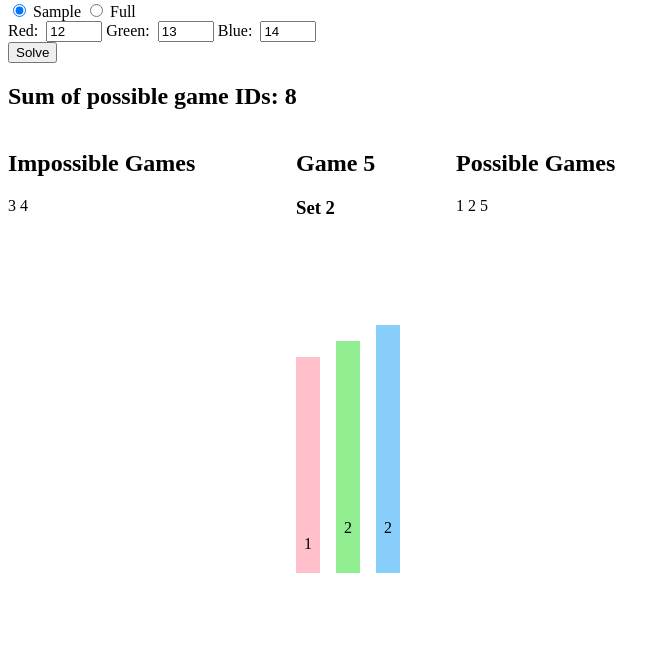
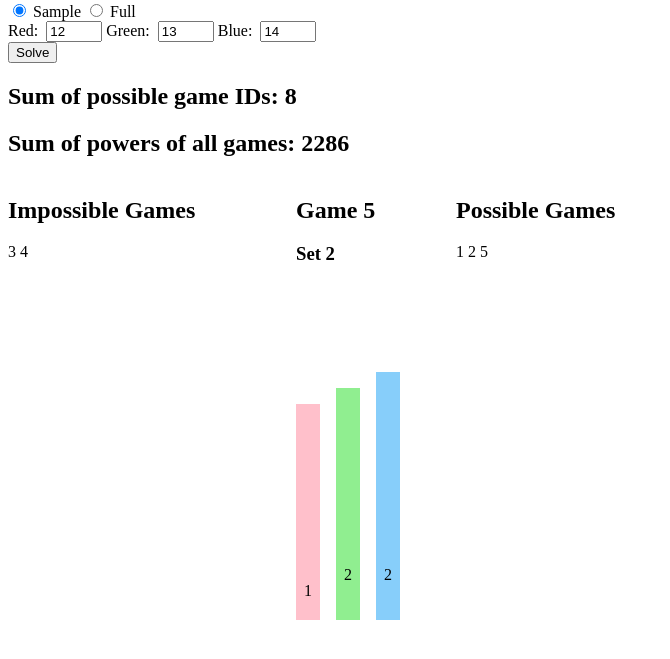
Before and after one commit to MilesEvenson/advent-of-code, a plain HTML site: page 2023/day_02/index.html in a window 1280 px wide. Both pictures are taken after a click on the button "Solve". Shown: the part 79-738 px from the top of the page, without its empty margins (0-670 px from the left). Drawn offline with Linux system fonts and the light colour scheme.

Commit message:
[2023] - Day 2.2 - solution

```diff
--- a/2023/day_02/index.html
+++ b/2023/day_02/index.html
@@ -97,6 +97,12 @@ What are we illustrating here?
       - animate possible
 
 
+Part 2
+-------
+For each game, capture the max count for each color across all sets.
+Not feeling inspired to visualize per-game power.
+I'll just add another H2 with the part2 answer.
+
 -->
 
 <div id="container">
@@ -167,6 +173,7 @@ What are we illustrating here?
   </div>
 
   <h2 class="answer-part1"></h2>
+  <h2 class="answer-part2"></h2>
 
   <div class="solution">
     <div class="game-list">
@@ -196,19 +203,20 @@ What are we illustrating here?
 <script src="data.js" type="text/javascript"></script>
 <script src="sample.js" type="text/javascript"></script>
 
+
 <script type="text/javascript">
 
 async function sleep(ms) {
   return new Promise(resolve => setTimeout(resolve, ms));
 }
 
-function resetPart1() {
+function reset() {
   // TODO: reset counts
   document.querySelector('#container .impossible').replaceChildren();
   document.querySelector('#container .possible').replaceChildren();
 }
 
-async function solvePart1() {
+async function solveWholeDay() {
   const dataSource = document.querySelector('#container [name="data-source"]:checked').value;
   const allGames = dataSource === 'sample'
     ? getSampleData()
@@ -218,9 +226,15 @@ async function solvePart1() {
   const maxGreen = parseInt(document.querySelector('#part1-color-green').value, 10);
   const maxBlue = parseInt(document.querySelector('#part1-color-blue').value, 10);
 
+  const powerPerGame = [];
+
   let gameId = 1;
   let setId = 1;
   for (const game of allGames) {
+    let powerRed = 0;
+    let powerGreen = 0;
+    let powerBlue = 0;
+
     setId = 1;
     let withinLimits = true;
     for (const pull of game) {
@@ -231,6 +245,10 @@ async function solvePart1() {
       const countRed = pull.red ?? 0;
       const countGreen = pull.green ?? 0;
       const countBlue = pull.blue ?? 0;
+
+      powerRed = Math.max(powerRed, countRed);
+      powerGreen = Math.max(powerGreen, countGreen);
+      powerBlue = Math.max(powerBlue, countBlue);
 
       // determine if any color is over the limit and highlight accordingly
 
@@ -258,11 +276,12 @@ async function solvePart1() {
       // If over the limit
       if (maxRed < countRed || maxGreen < countGreen || maxBlue < countBlue) {
         withinLimits = false;
-        break;
       }
 
       setId++;
     } // end - for pull of game
+
+    powerPerGame.push({ powerRed, powerGreen, powerBlue });
 
     const gameIdSpan = document.createElement('span');
     gameIdSpan.textContent = gameId;
@@ -275,21 +294,19 @@ async function solvePart1() {
     gameId++;
   } // end - for game of allGames
 
-  let answer = 0;
+  let sumOfGameIds = 0;
   document.querySelectorAll('#container .game-list .possible span').forEach(
-    (span) => (answer += parseInt(span.textContent, 10))
+    (span) => (sumOfGameIds += parseInt(span.textContent, 10))
   );
-  document.querySelector('#container .answer-part1').textContent = `Sum of possible game IDs: ${answer}`;
+  document.querySelector('#container .answer-part1').textContent = `Sum of possible game IDs: ${sumOfGameIds}`;
+
+  powerPerGame.forEach(({ powerRed, powerGreen, powerBlue }) => console.log(`${(powerRed * powerGreen * powerBlue)} <= ${powerRed} * ${powerGreen} * ${powerBlue}`));
   // TODO state answer for part 2
-}
-
-
-function clearPart2() {
-}
-
-
-async function solvePart2() {
-  console.log('TODO: read and solve part 2');
+  const totalPower = powerPerGame.reduce(
+    (sum, { powerRed, powerGreen, powerBlue}) => (sum + (powerRed * powerGreen * powerBlue)),
+    0,
+  );
+  document.querySelector('#container .answer-part2').textContent = `Sum of powers of all games: ${totalPower}`;
 }
 
 
@@ -300,8 +317,8 @@ function setRulerHeight(selector, heightInEm) {
 
 document.addEventListener('DOMContentLoaded', (event) => {
   document.querySelector('#container .solve').addEventListener('click', () => {
-    resetPart1();
-    solvePart1();
+    reset();
+    solveWholeDay();
   });
   document.querySelector('#part1-color-red').addEventListener('change', function () {
     setRulerHeight('#container .ruler.red', parseInt(this.value, 10));
```
